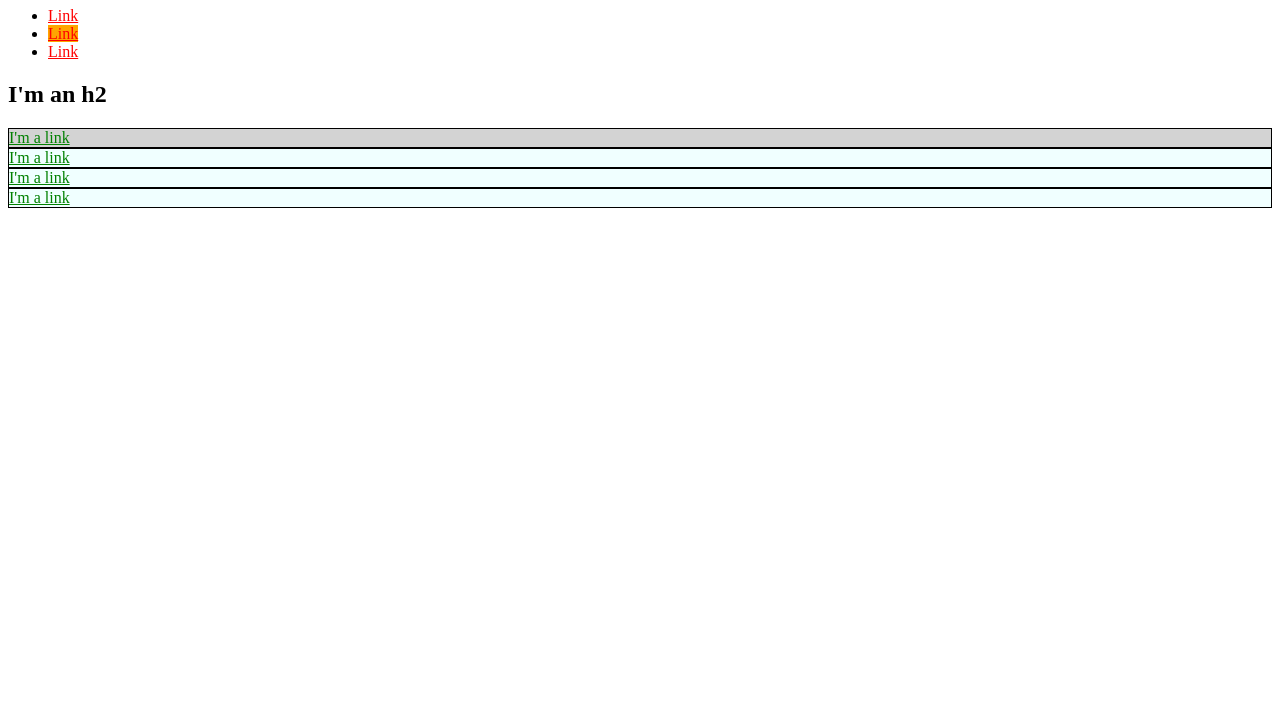
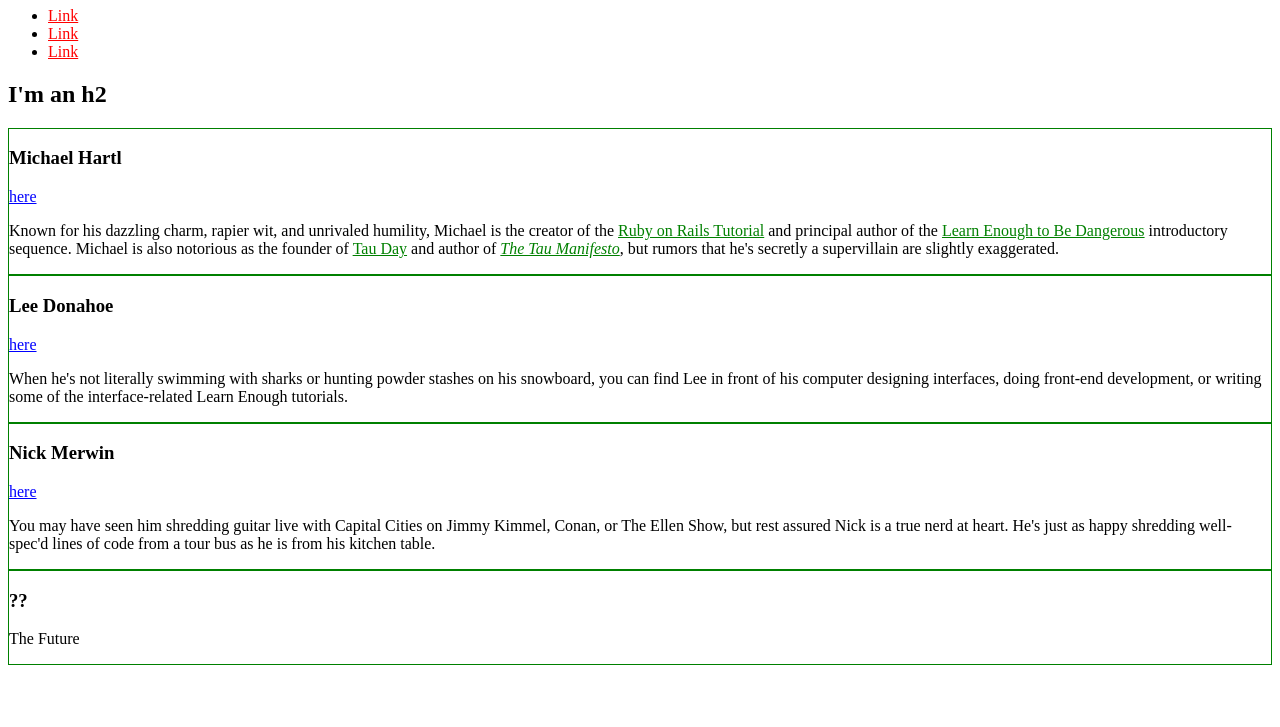
Before and after one commit to AntonAdigamov/AntonAdigamov.github.io, a plain HTML site: page index.html in a window 1280 px wide. Shown: the part 73-800 px from the top of the page. Drawn offline with Linux system fonts and the light colour scheme.

Commit message:
Final chapter 3 in the Tutorial

```diff
--- a/index.html
+++ b/index.html
@@ -4,51 +4,88 @@
     <title>Test Page: Don't Panic</title>
     <meta charset="utf-8">
     <style>
+    /* GLOBAL STYLES */
       a {
         color: red;
       }
-      #exec-bio {
-        background-color: lightgray;
+      /* SOCIAL STYLES */
+      .social-link {
+        color: blue
       }
-      #test-id {
-        background-color: orange;
-      }
+      /* BIO STYLES */
       .bio-box {
         border: 1px solid black;
       }
-      .bio-box a {
+      .bio-copy a {
         color: green;
       }
-      .test-class {
-        background-color: azure
+      div.bio-box {
+        border: 1px solid green
       }
     </style>
   </head>
   <body>
-    <h1>I'm an h1</h1>
+    <h1 class="social-link">I'm an h1</h1>
     <ul>
       <li>
         <a href="http://example.com/">Link</a>
       </li>
       <li>
-        <a id="test-id" href="http://example.com/">Link</a>
+        <a href="http://example.com/">Link</a>
       </li>
       <li>
         <a href="http://example.com/">Link</a>
       </li>
     </ul>
     <h2>I'm an h2</h2>
-    <div id="exec-bio" class="bio-box test-class">
-      <a href="http://example.com/">I'm a link</a>
+    <div class="bio-box">
+      <h3>Michael Hartl</h3>
+      <a href="http://twitter.com/mhartl" class="social-link">here</a>
+      <p>
+        <div class="bio-copy">
+          Known for his dazzling charm, rapier wit, and unrivaled humility,
+          Michael is the creator of the
+          <a href="http://railstutorial.org/">Ruby on Rails
+          Tutorial</a> and principal author of the
+          <a href="https://learnenough.com/">
+          Learn Enough to Be Dangerous</a> introductory sequence. Michael
+          is also notorious as the founder of
+          <a href="http://tauday.com/">Tau Day</a> and author of
+          <a href="http://tauday.com/tau-manifesto"><em>The Tau
+          Manifesto</em></a>, but rumors that he's secretly a supervillain
+          are slightly exaggerated.
+      </div>
+      </p>
     </div>
-    <div class="bio-box test-class">
-      <a href="http://example.com/">I'm a link</a>
+    <div class="bio-box">
+      <h3>Lee Donahoe</h3>
+      <a href="https://twitter.com/leedonahoe" class="social-link">here</a>
+      <p>
+        <div class="bio-copy">
+          When he's not literally swimming with sharks or hunting powder stashes on
+          his snowboard, you can find Lee in front of his computer designing
+          interfaces, doing front-end development, or writing some of the
+          interface-related Learn Enough tutorials.
+        </div>
+      </p>
     </div>
-    <div class="bio-box test-class">
-      <a href="http://example.com/">I'm a link</a>
+    <div class="bio-box">
+      <h3>Nick Merwin</h3>
+      <a href="https://twitter.com/nickmerwin" class="social-link">here</a>
+      <p>
+        <div class="bio-copy">
+          You may have seen him shredding guitar live with Capital Cities on Jimmy
+          Kimmel, Conan, or The Ellen Show, but rest assured Nick is a true nerd at
+          heart. He's just as happy shredding well-spec'd lines of code from a tour
+          bus as he is from his kitchen table.
+        </div>
+      </p>
     </div>
-    <div class="bio-box test-class">
-      <a href="http://example.com/">I'm a link</a>
+    <div class="bio-box">
+      <h3>??</h3>
+      <p>
+        The Future
+      </p>
     </div>
   </body>
 </html>
```
